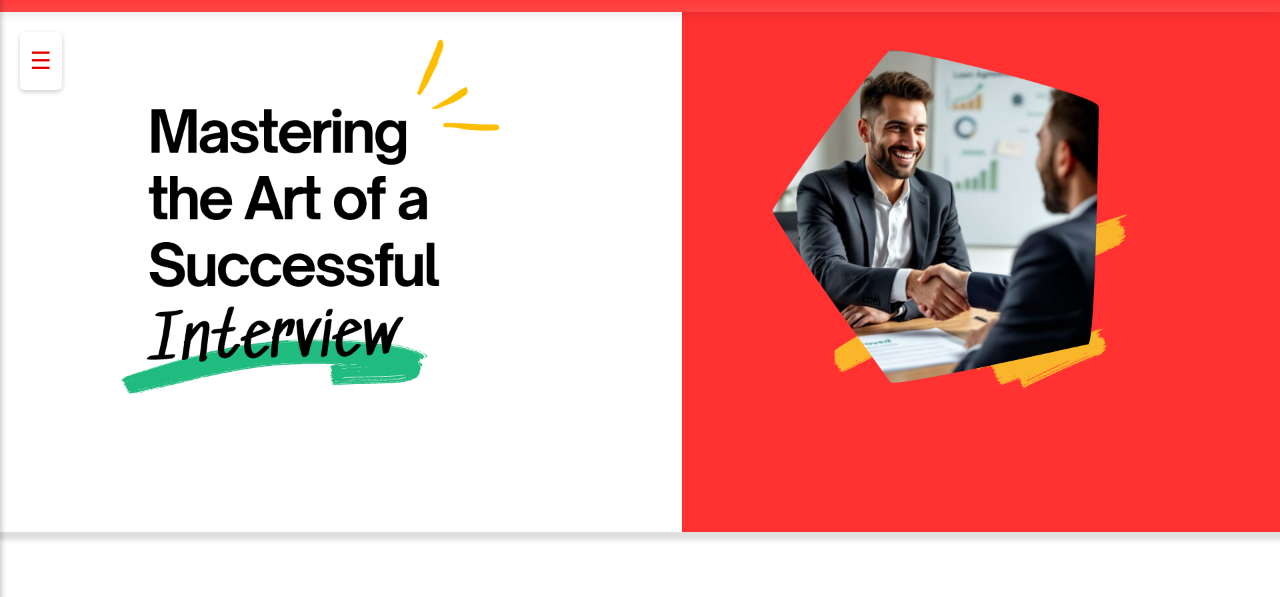
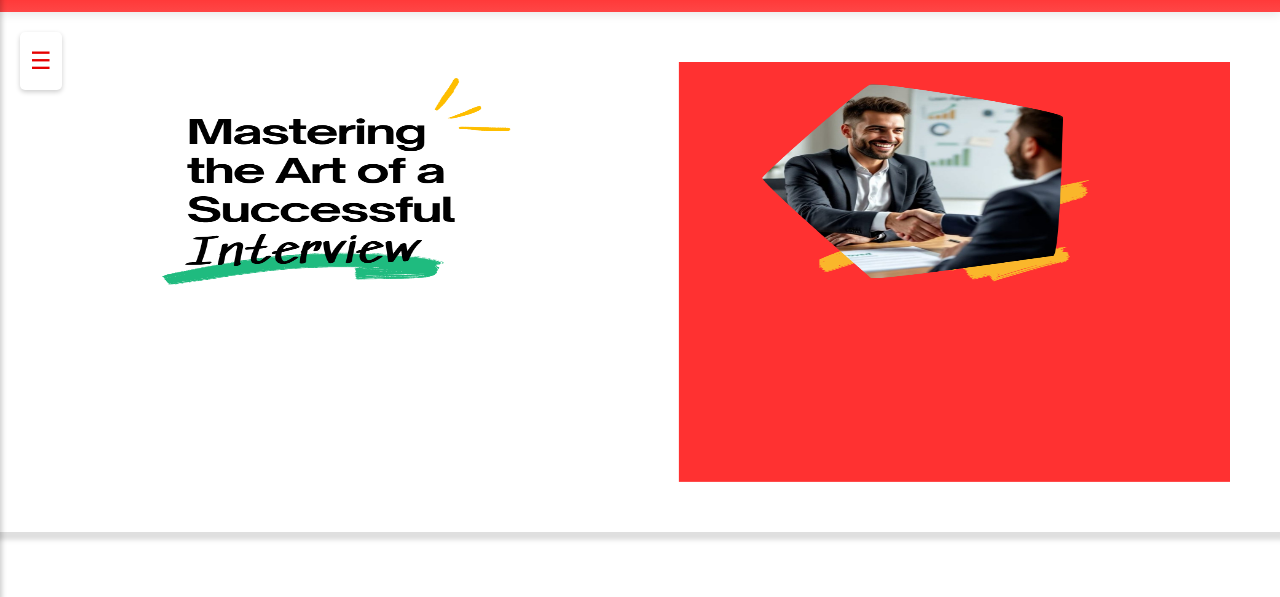
Before and after one commit to EswarGorantla/Interzone, a plain HTML site: page merged.html in a window 1280 px wide. Shown: the part 60-657 px from the top of the page. Drawn offline with Linux system fonts and the light colour scheme.

Commit message:
Update merged.html

```diff
--- a/merged.html
+++ b/merged.html
@@ -167,7 +167,6 @@
       text-align: center;
       padding: 50px;
       color: white;
-      background: url("heroimageeswar.png");
       background-repeat: no-repeat;
       background-size: cover;
       height: 520px;
@@ -529,6 +528,7 @@
   </style>
 
   <section class="hero">
+    <img src="heroimageeswar.png" style="width: 100%;height: 100%;" >
     <label class="menu-btn" for="menu-toggle">☰</label>
     <input type="checkbox" id="menu-toggle" />
 
```
